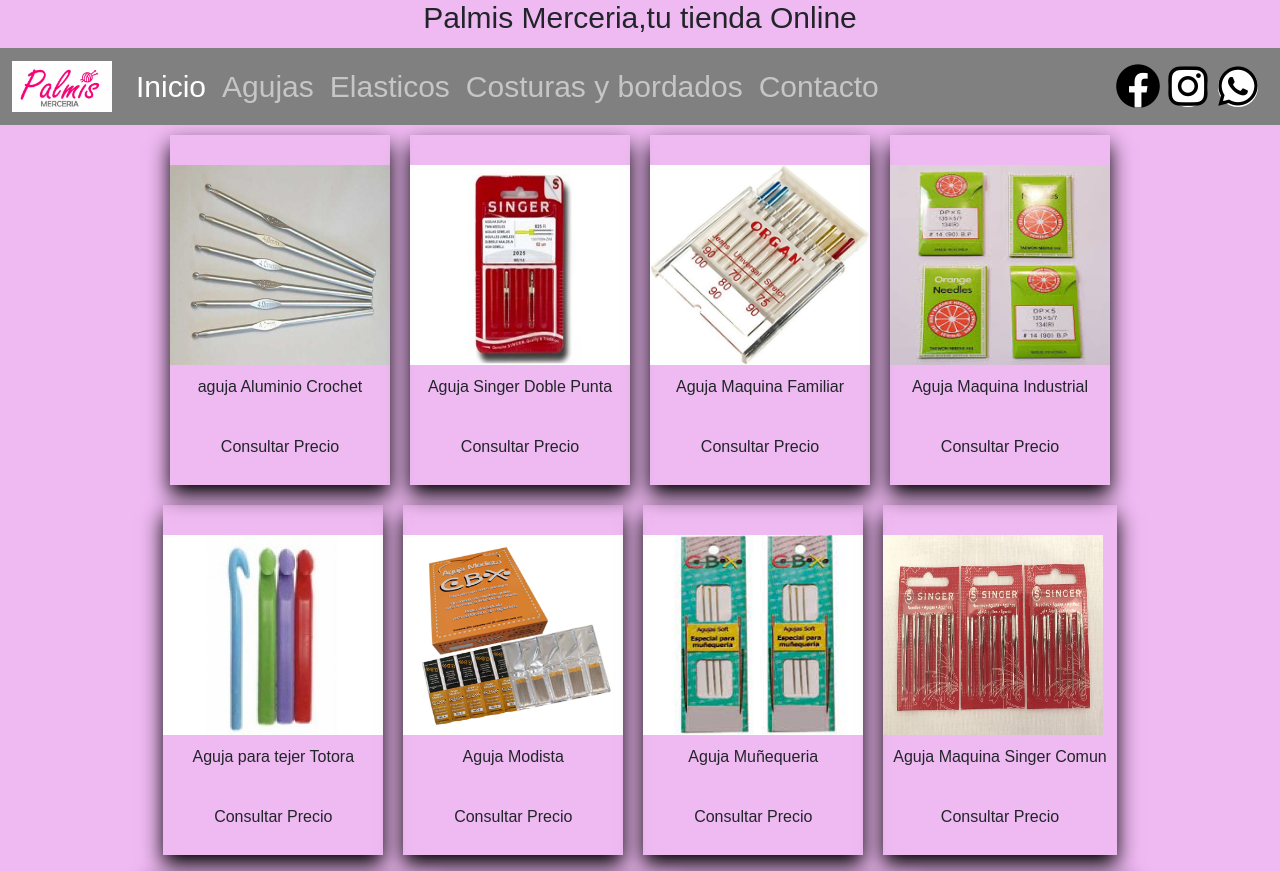
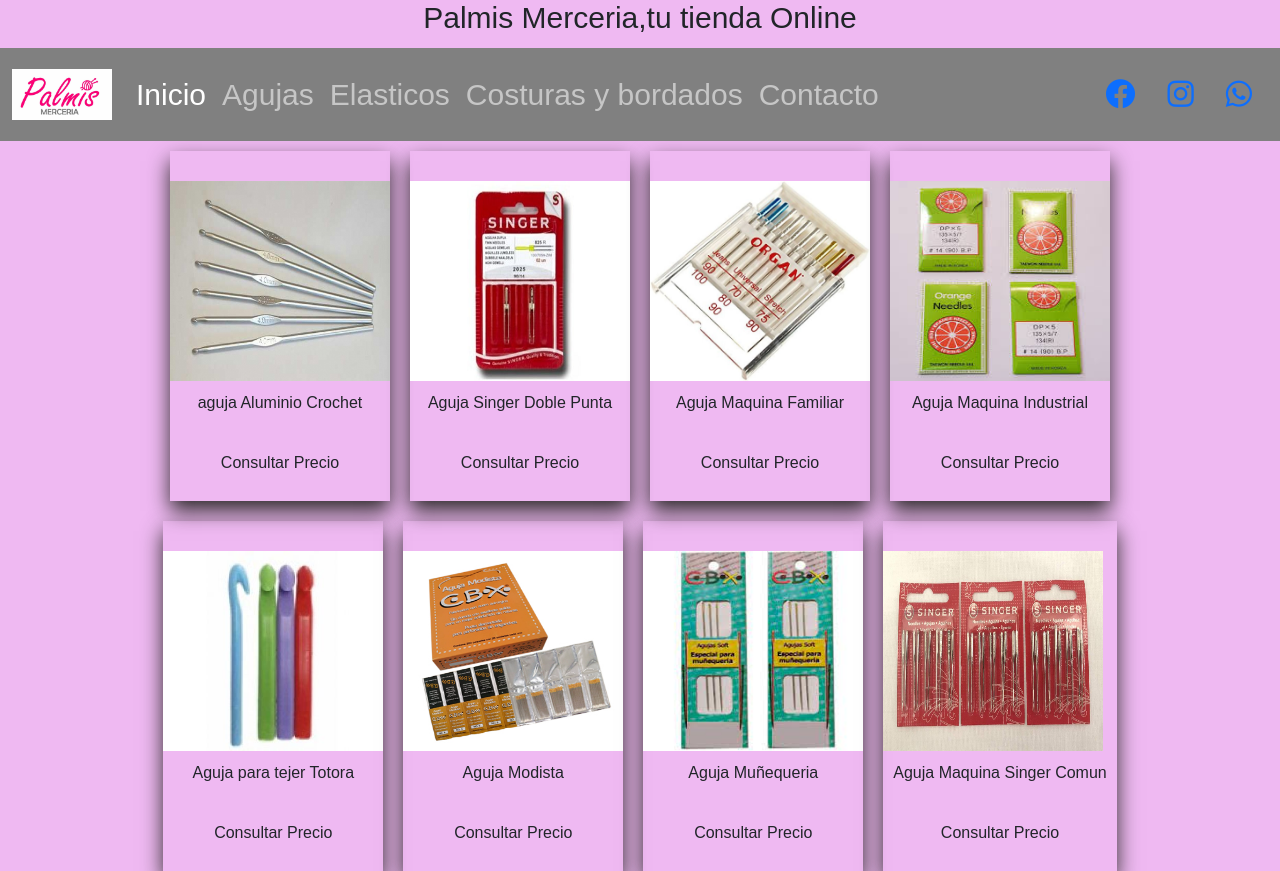
Before and after one commit to andreinaurbaez/palmismerceria, a website: page paginas/agujas.html in a window 1280 px wide. Shown: the top 871 px of the page. Drawn offline with nearby package versions, Linux system fonts and the light colour scheme; a web font is replaced by a local one.

Commit message:
guardar cambios

```diff
--- a/css/estilos.css
+++ b/css/estilos.css
@@ -24,21 +24,7 @@
   background-color: #808080;
   font-size: 30px; }
 
-.redessociales {
-  display: flex;
-  justify-content: space-between; }
-  .redessociales a {
-    color: #000000;
-    display: flex;
-    margin-right: 10px;
-    justify-content: center;
-    align-items: center;
-    font-size: 1.5em;
-    width: 40px;
-    height: 40px;
-    background: white;
-    border-radius: 100%;
-    text-decoration: none; }
+
 
 .carousel-inner {
   max-height: 39rem; }
@@ -48,7 +34,7 @@
   margin: auto;
   display: flex;
   flex-wrap: wrap;
-  grid-template-columns: repeat(2, 1fr);
+  grid-template-columns: repeat(2, auto);
   flex-direction: row;
   justify-content: center; }
   .container img {
@@ -58,7 +44,7 @@
  }
 
 .caja {
-  box-shadow: 0px 10px 20px black;
+  box-shadow: 0px 10px 20px rgb(46, 43, 43);
   margin: 10px;
   grid-template-columns: repeat(2, 1fr); }
   .caja:hover img {
--- a/paginas/agujas.html
+++ b/paginas/agujas.html
@@ -21,42 +21,43 @@
 </head>
 
 <body class="fondoRosa">
-
         <header id="principal"> <!--encabezado-->
           <h1>Palmis Merceria,tu tienda Online</h1>
         <!--todo el sitio.el cuerpo del sitio.lo visible-->
-    <nav class="navbar navbar-expand-lg navbar-dark">
+        <nav class="navbar navbar-expand-md navbar-dark">
           <div class="container-fluid">
             <a class="navbar-brand" href="../index.html">
               <img src="../multimedia/imagenportada.jpg" alt="logo" width="100px"></a>
-            <button class="navbar-toggler" type="button" data-bs-toggle="collapse"
-             data-bs-target="#menu" aria-controls="navbarSupportedContent"
-             aria-expanded="false" aria-label="Toggle navigation">
+            <button class="navbar-toggler" type="button" data-bs-toggle="collapse" data-bs-target="#menuLateral" aria-controls="navbarSupportedContent" aria-expanded="false" aria-label="Toggle navigation">
               <span class="navbar-toggler-icon"></span>
             </button>
-     <div class="collapse navbar-collapse" id="menu">
+               <!--elementos del menu colapsable-->
+            <div class="collapse navbar-collapse" id="menuLateral">
               <ul class="navbar-nav me-auto">
                 <li class="nav-item">
-            <a class="nav-link active" href="../index.html">Inicio</a></li>
-             <li class="nav-item">
-            <a class="nav-link" href="agujas.html">Agujas</a>
+                  <a class="nav-link active" href="../index.html">Inicio</a>
                 </li>
                 <li class="nav-item">
-             <a class="nav-link" href="elasticos.html">Elasticos</a>
+                  <a class="nav-link" href="../paginas/agujas.html">Agujas</a>
                 </li>
                 <li class="nav-item">
-             <a class="nav-link" href="costuraybordados.html">Costuras y bordados</a>
+                  <a class="nav-link" href="../paginas/elasticos.html">Elasticos</a>
                 </li>
                 <li class="nav-item">
-             <a class="nav-link" href="contacto.html">Contacto</a>
+                  <a class="nav-link" href="paginas/costuraybordados.html">Costuras y bordados</a>
+                </li>
+                <li class="nav-item">
+                  <a class="nav-link" href="paginas/contacto.html">Contacto</a>
                 </li>
               </ul>
-     </div>
               <!--redes sociales-->
-        <div class="redessociales">
-          <a target="_blank" href="https://facebook.com/profile.php?id=100084487043101"><i class="fab fa-facebook"></i></a>
-          <a target="_blank" href="https://instagram.com/palmismerceria?utm_source=qr&igshid=MzNlNGNkZWQ4Mg%3D%3D"><i class="fab fa-instagram"></i></a>
-          <a target="_blank" href="https://wa.me/message/TW2VJY55WLXMG1"><i class="fab fa-whatsapp"></i></a>
+            <ul class="navbar-nav flex-row flex-wrap text-ligt">
+              <li class="nav-item col-3 col-md-auto p-3">
+              <a target="_blank" href="https://facebook.com/profile.php?id=100084487043101"><i class="fab fa-facebook"></i></a></li>
+              <li class="nav-item col-3 col-md-auto p-3">
+              <a target="_blank" href="https://instagram.com/palmismerceria?utm_source=qr&igshid=MzNlNGNkZWQ4Mg%3D%3D"><i class="fab fa-instagram"></i></a></li>
+              <li class="nav-item col-3 col-md-auto p-3">
+              <a target="_blank" href="https://wa.me/message/TW2VJY55WLXMG1"><i class="fab fa-whatsapp"></i></a></li>
             </div>
           </div>
         </nav>
```
Also changed, not shown: index.html (+11 -10 lines), paginas/contacto.html (+15 -13 lines), paginas/costuraybordados.html (+14 -11 lines), paginas/elasticos.html (+15 -12 lines). Lines whose indentation alone changed are shown as unchanged.
